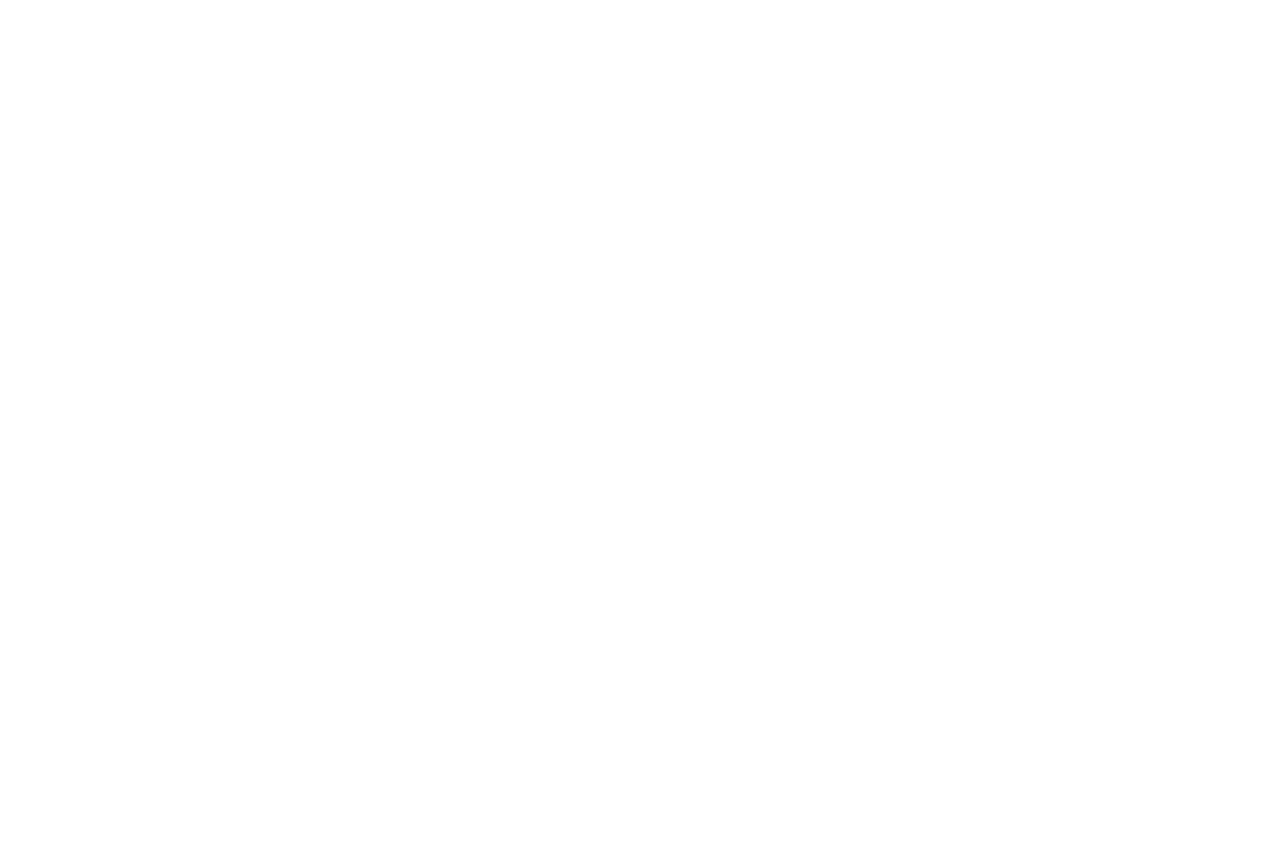
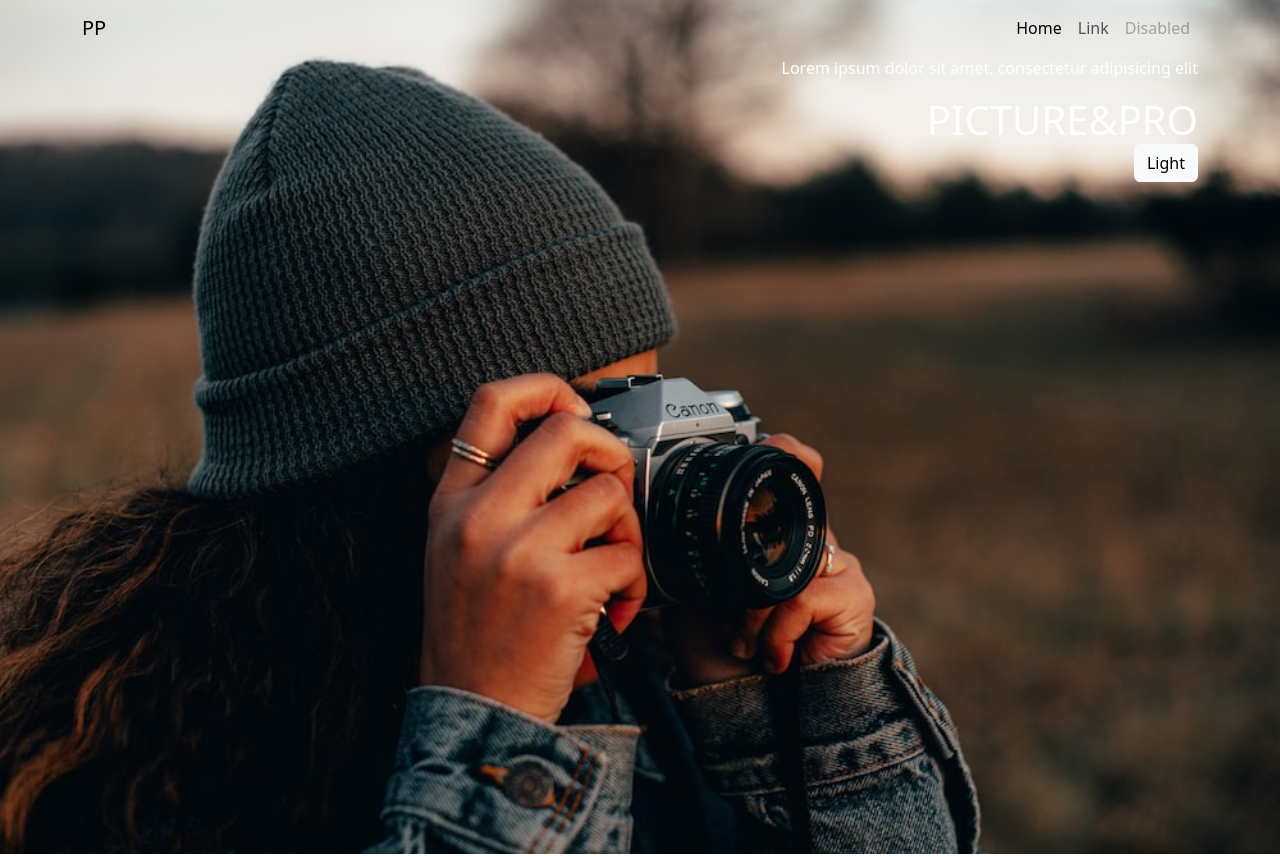
Before and after one commit to Ablacodeur/picturepro, a plain HTML site: page index.html in a window 1280 px wide. Before the commit the page ends 800 px from the top, so only its background shows below. Drawn offline with nearby package versions, Linux system fonts and the light colour scheme.

Commit message:
building an hero

```diff
--- a/index.html
+++ b/index.html
@@ -3,9 +3,49 @@
 <head>
     <meta charset="UTF-8">
     <meta name="viewport" content="width=device-width, initial-scale=1.0">
-    <title>Document</title>
+    <!-- styling -->
+    <link rel="stylesheet" href="style/style.css">
+    <!-- favicon -->
+    <link rel="icon" href="style/image/favicon (1).ico">
+    <!-- fontaweson -->
+    <script src="https://kit.fontawesome.com/c7c989fd30.js" crossorigin="anonymous"></script>
+    <!-- bootstrap -->
+    <link href="https://cdn.jsdelivr.net/npm/bootstrap@5.3.0/dist/css/bootstrap.min.css" rel="stylesheet" integrity="sha384-9ndCyUaIbzAi2FUVXJi0CjmCapSmO7SnpJef0486qhLnuZ2cdeRhO02iuK6FUUVM" crossorigin="anonymous">
+    <title>Picture&Pro</title>
 </head>
-<body>
+<body class="container-fluide">
+    <header>
+        <img src="style/image/UNS1.jpg" class="hero" alt="">
+        <nav class="navbar navbar-expand-lg ">
+            <div class="container">
+              <a class="navbar-brand" href="#">PP</a>
+              <button class="navbar-toggler" type="button" data-bs-toggle="collapse" data-bs-target="#navbarTogglerDemo02" aria-controls="navbarTogglerDemo02" aria-expanded="false" aria-label="Toggle navigation">
+                <span class="navbar-toggler-icon"></span>
+              </button>
+              <div class="collapse navbar-collapse" id="navbarTogglerDemo02">
+                <ul class="navbar-nav ms-auto mb-2 mb-lg-0">
+                  <li class="nav-item">
+                    <a class="nav-link active" aria-current="page" href="#">Home</a>
+                  </li>
+                  <li class="nav-item">
+                    <a class="nav-link" href="#">Link</a>
+                  </li>
+                  <li class="nav-item">
+                    <a class="nav-link disabled">Disabled</a>
+                  </li>
+                </ul>
+              </div>
+            </div>
+        </nav>
+        <div class="hero-text container text-white">
+            <p class="">Lorem ipsum dolor sit amet, consectetur adipisicing elit</p>
+            <p class="h1 text-uppercase my-auto">Picture&pro</p>
+            <button type="button" class="btn btn-light ">Light</button>
+        </div>
+    </header>
 
+
+    <!-- bootstap -->
+    <script src="https://cdn.jsdelivr.net/npm/bootstrap@5.3.0/dist/js/bootstrap.bundle.min.js" integrity="sha384-geWF76RCwLtnZ8qwWowPQNguL3RmwHVBC9FhGdlKrxdiJJigb/j/68SIy3Te4Bkz" crossorigin="anonymous"></script>
 </body>
 </html>
--- a/style/style.css
+++ b/style/style.css
@@ -0,0 +1,13 @@
+body{
+    margin: auto;
+}
+.hero{
+    width: 100%;
+    position: absolute;
+}
+.hero-text{
+    position: relative;
+    text-align: right;
+    height: 100vh;
+
+}
```
Also changed, not shown: style/image/favicon (1).ico (added), 1 other file.
